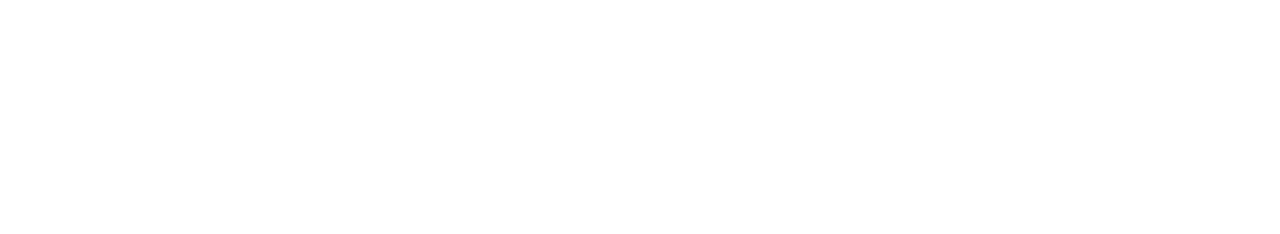
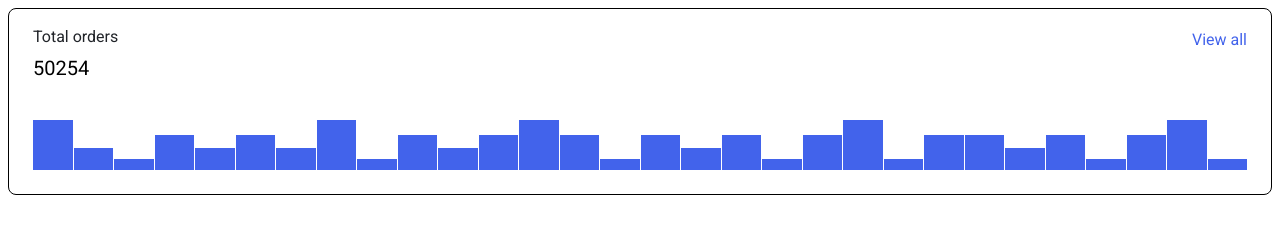
Before and after one commit to js-tasks-ru/htmlcss-20230911-4_poorlittlesoul70, a website: page 04-lection2/01-histogram/index.html in a window 1280 px wide. Drawn offline with Linux system fonts and the light colour scheme.

```diff
--- a/04-lection2/01-histogram/histogram.css
+++ b/04-lection2/01-histogram/histogram.css
@@ -0,0 +1,69 @@
+.banner {
+    font-family: 'Roboto', sans-serif;;
+    background-color: var(--white);
+    border-color: var(--grey-3);
+    border: 1px solid;
+    border-radius: 8px;
+    display: flex;
+    flex-direction: column;
+    padding: 16px 24px 24px;
+}
+
+.banner__top {
+    display: flex;
+    justify-content: space-between;
+    align-items: center;
+}
+
+.banner__top_header {
+    color: var(--black);
+    font-size: 16px;
+    font-weight: 400;
+    line-height: 24px;
+    margin: 0 0 6px;
+}
+
+.banner__top_link {
+    color: var(--backgroung-primary);
+    text-decoration: none;
+    font-size: 16px;
+    font-weight: 400;
+    line-height: 24px;
+    margin: 0;
+}
+
+.banner__counter {
+    font-size: 20px;
+    font-weight: 400;
+    line-height: 26px;
+    margin: 0;
+}
+
+.banner__graph {
+    display: flex;
+    flex-direction: row;
+    gap: 1px;
+    margin-top: 39px;
+    align-items: flex-end;
+}
+
+.banner__graph_item {
+    background-color: var(--backgroung-primary);
+    flex:1 1 calc(33.33% - 30px);
+}
+
+.height_1 {
+    height: 50px;
+}
+
+.height_2 {
+    height: 35px;
+}
+
+.height_3 {
+    height: 22px;
+}
+
+.height_4 {
+    height: 11px;
+}
--- a/04-lection2/01-histogram/index.html
+++ b/04-lection2/01-histogram/index.html
@@ -4,8 +4,47 @@
     <head>
         <link rel="stylesheet" href="../../assets/css/main.css">
         <link rel="stylesheet" href="./histogram.css">
+        <meta name="viewport" content="width=device-width, initial-scale=1, shrink-to-fit=no, maximum-scale=1.0, user-scalable=no">
     </head>
     <body>
-
+    <section class="banner">
+        <div class="banner__top">
+            <h2 class="banner__top_header">Total orders</h2>
+            <a href="#" class="banner__top_link">View all</a>
+        </div>
+        <span class="banner__counter">50254</span>
+        <div class="banner__graph">
+            <div class="banner__graph_item height_1"></div>
+            <div class="banner__graph_item height_3"></div>
+            <div class="banner__graph_item height_4"></div>
+            <div class="banner__graph_item height_2"></div>
+            <div class="banner__graph_item height_3"></div>
+            <div class="banner__graph_item height_2"></div>
+            <div class="banner__graph_item height_3"></div>
+            <div class="banner__graph_item height_1"></div>
+            <div class="banner__graph_item height_4"></div>
+            <div class="banner__graph_item height_2"></div>
+            <div class="banner__graph_item height_3"></div>
+            <div class="banner__graph_item height_2"></div>
+            <div class="banner__graph_item height_1"></div>
+            <div class="banner__graph_item height_2"></div>
+            <div class="banner__graph_item height_4"></div>
+            <div class="banner__graph_item height_2"></div>
+            <div class="banner__graph_item height_3"></div>
+            <div class="banner__graph_item height_2"></div>
+            <div class="banner__graph_item height_4"></div>
+            <div class="banner__graph_item height_2"></div>
+            <div class="banner__graph_item height_1"></div>
+            <div class="banner__graph_item height_4"></div>
+            <div class="banner__graph_item height_2"></div>
+            <div class="banner__graph_item height_2"></div>
+            <div class="banner__graph_item height_3"></div>
+            <div class="banner__graph_item height_2"></div>
+            <div class="banner__graph_item height_4"></div>
+            <div class="banner__graph_item height_2"></div>
+            <div class="banner__graph_item height_1"></div>
+            <div class="banner__graph_item height_4"></div>
+        </div>
+    </section>
     </body>
 </html>
```
